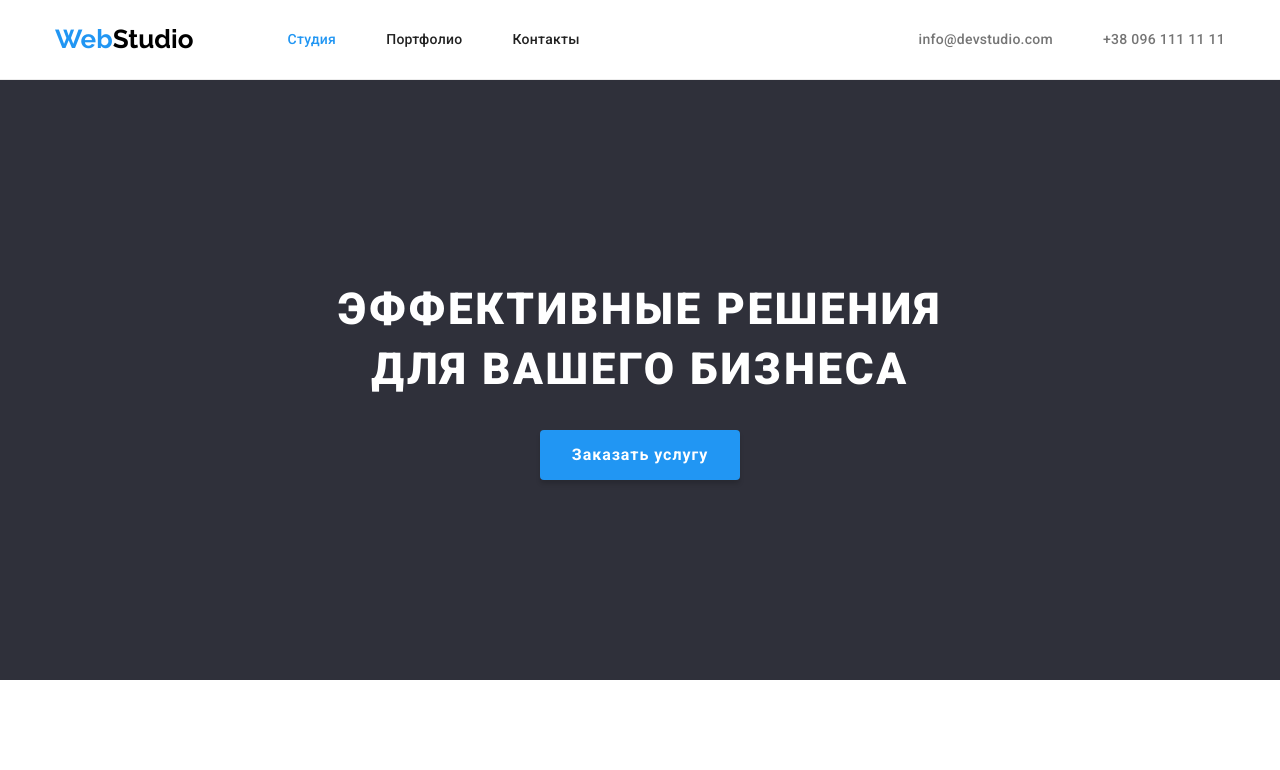
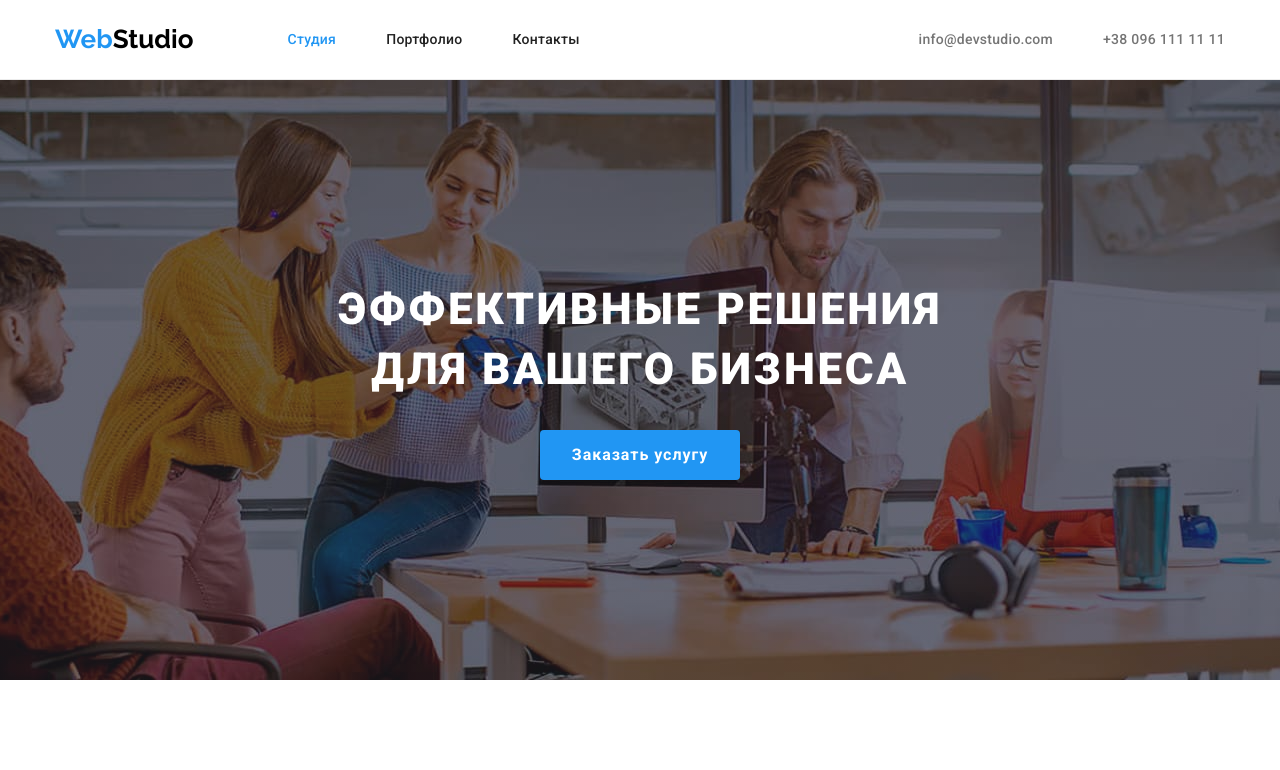
Before and after one commit to YuriBelebekha/goit-markup-hw-04, a plain HTML site: page index.html in a window 1280 px wide. Shown: the top 770 px of the page. Drawn offline with nearby package versions, Linux system fonts and the light colour scheme.

Commit message:
added styles for hero section

```diff
--- a/css/styles.css
+++ b/css/styles.css
@@ -4,15 +4,16 @@
 
   --primary-text-color: #212121;
   --secondary-text-color: #757575;
+  --opacity-text-color: rgba(255, 255, 255, 0.6);
   --accent-color: #2196F3;
   --btn-color-hover: #188CE8;
   --primary-white-color: #ffffff;
   --primary-bg-color: #2F303A;
   --secondary-bg-color: #F5F4FA;
+  --fallback-bg-color: #C4C4C4;
   --logo-black-color: #000000;
   --primary-border-color: #EEEEEE;
   --secondary-border-color: #ECECEC;
-  --opacity-text-color: rgba(255, 255, 255, 0.6);
 
   --project-card-gap: 30px;
 }
@@ -188,12 +189,24 @@ img {
 
 /* ----- START - HERO ----- */
 .hero {
+  max-width: 1600px;
+  min-height: 600px;
+  margin-left: auto;
+  margin-right: auto;
   padding-top: 200px;
   padding-bottom: 200px;
 
   text-align: center;
 
-  background-color: var(--primary-bg-color);
+  background-color: var(--fallback-bg-color);
+  background-image: linear-gradient(
+      to right,
+      rgba(47, 48, 58, 0.4),
+      rgba(47, 48, 58, 0.4)),
+      url('../images/bg-hero.jpg');
+  background-repeat: no-repeat;
+  background-position: center;
+  background-size: cover;
 }
 
 .hero-title {
```
Also changed, not shown: images/bg-hero.jpg (added).
